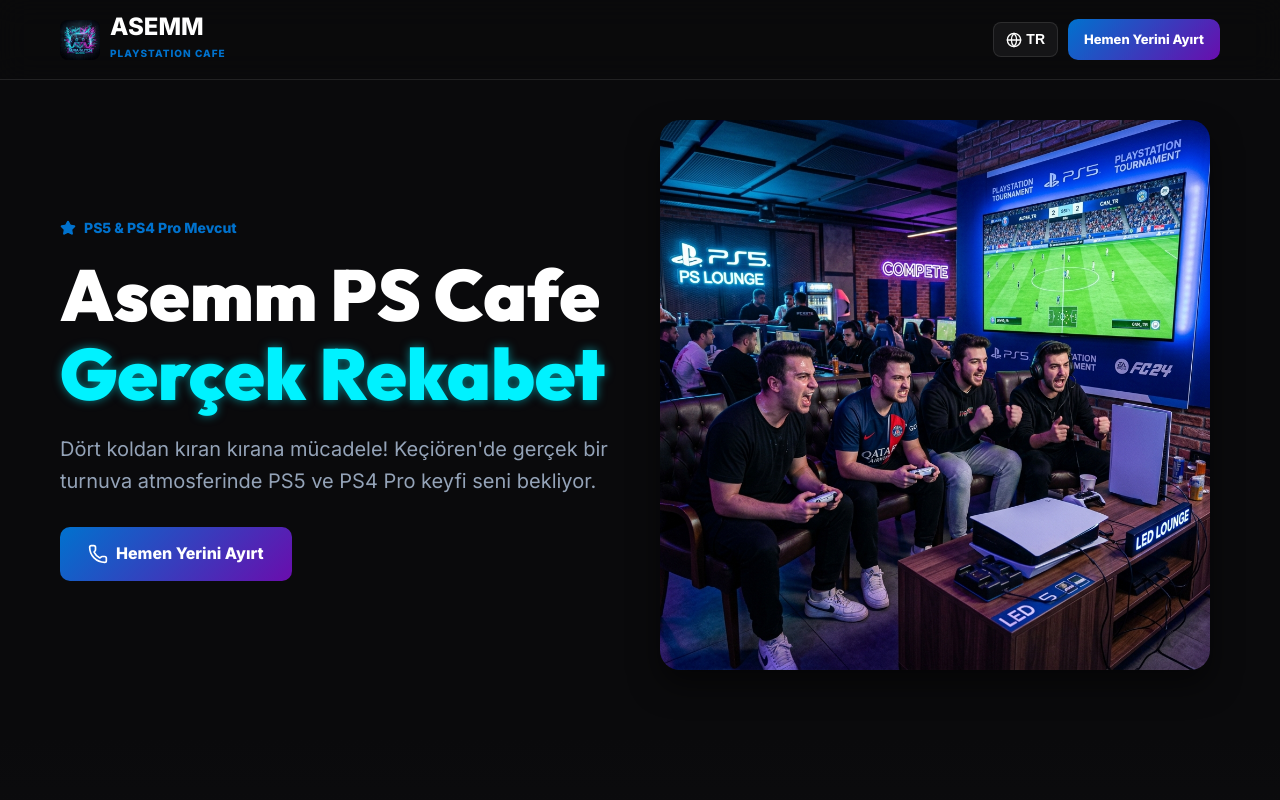
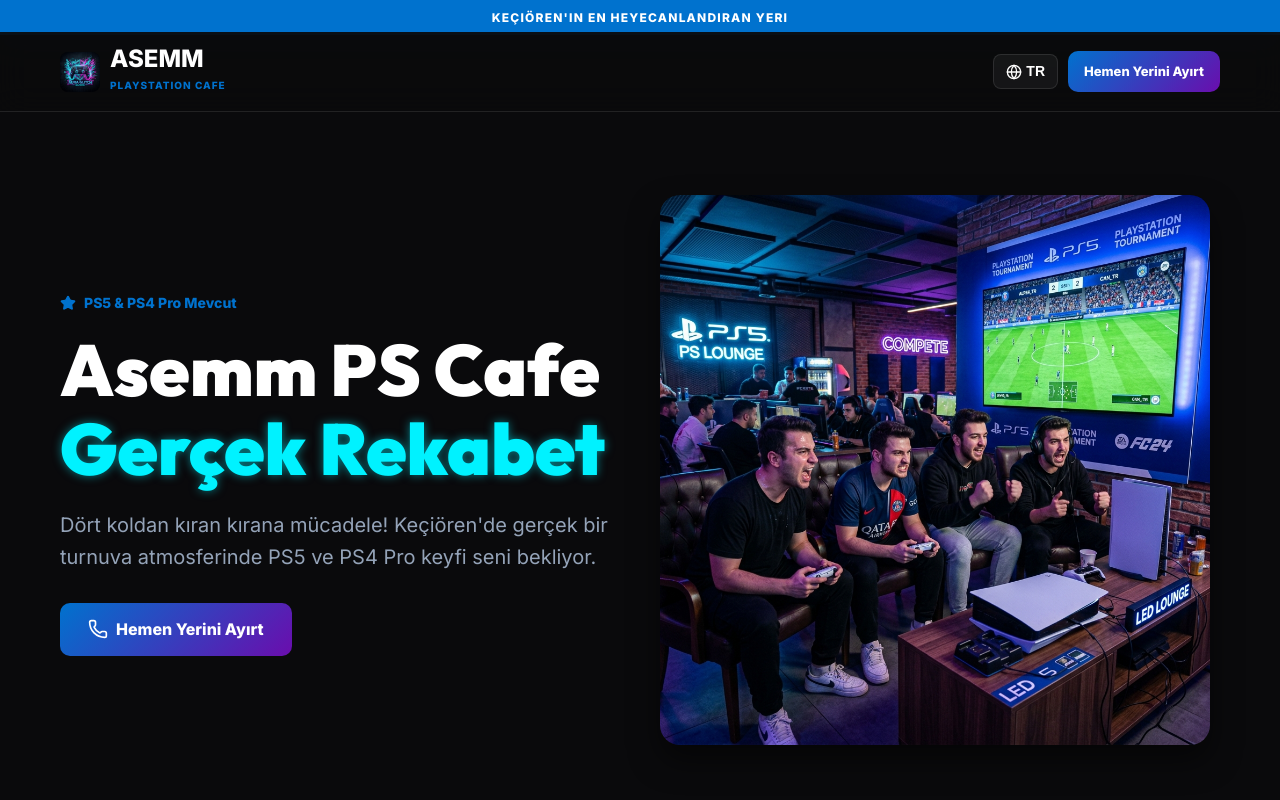
Before and after one commit to aliyev76/asemmps, a React (Vite) app: page / in a window 1280 px wide. Shown: the top 800 px of the page. Built offline with nearby package versions, Linux system fonts and the light colour scheme.

Commit message:
feat(web): add slogan top bar

```diff
--- a/src/App.tsx
+++ b/src/App.tsx
@@ -25,8 +25,13 @@ const App: React.FC = () => {
         <meta name="description" content={t('meta_desc')} />
       </Helmet>
 
+      {/* Slogan Top Bar */}
+      <div style={{ background: 'var(--ps-blue)', color: 'white', textAlign: 'center', padding: '8px 0', fontSize: '12px', fontWeight: 800, textTransform: 'uppercase', letterSpacing: '0.1em' }}>
+        Keçiören'in en heyecanlandıran yeri
+      </div>
+
       {/* Proper Header */}
-      <header>
+      <header style={{ top: '32px' }}>
         <div className="container">
           <div className="logo-area">
             <img src={logoImg} alt="Asemm Logo" />
--- a/src/index.css
+++ b/src/index.css
@@ -77,7 +77,7 @@ header .container {
 
 /* Hero Section - Mobile Optimized */
 .hero {
-  padding-top: calc(var(--nav-height) + 40px);
+  padding-top: calc(var(--nav-height) + 80px);
   padding-bottom: 60px;
   min-height: 90vh;
   display: flex;
```
